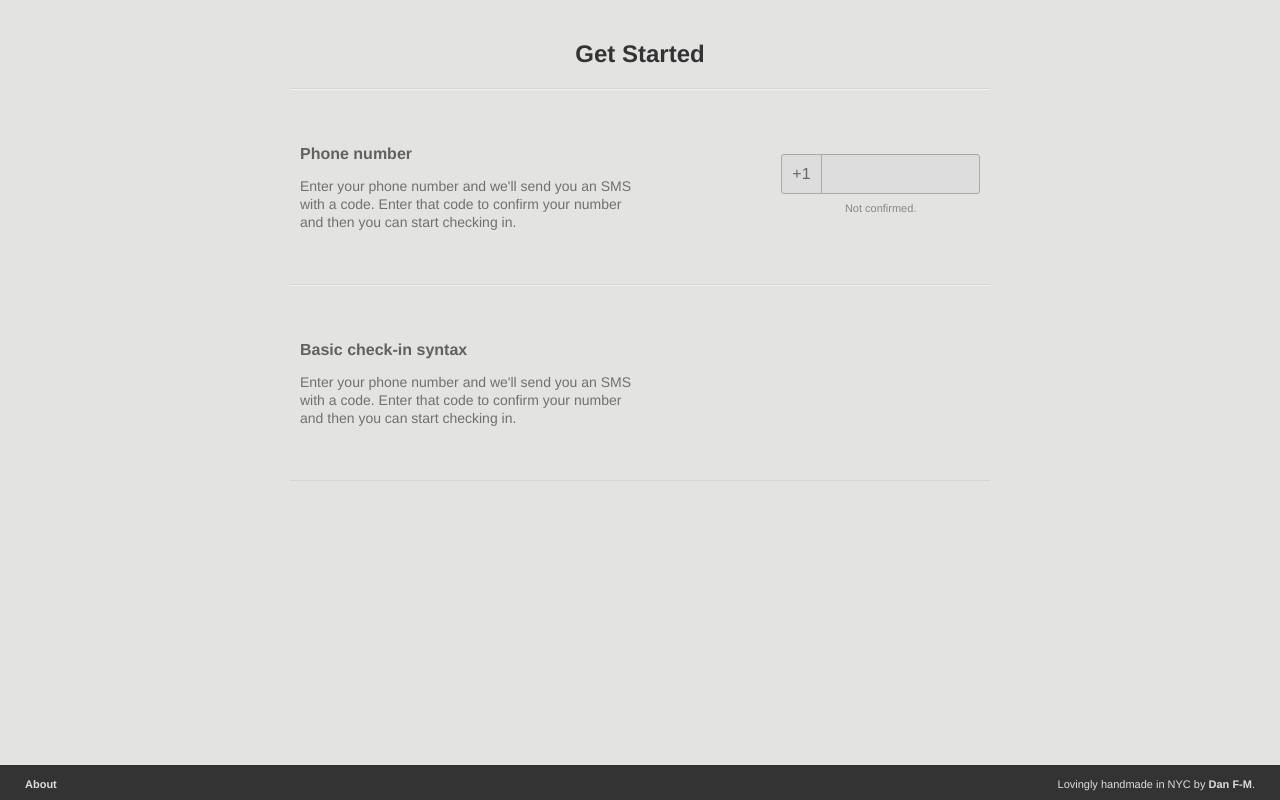
After one commit to dfm/4sq, a Flask app: template templates/main.html in a window 1280 px wide. The commit adds this page. Run offline with Flask 2, Linux system fonts and the light colour scheme; the template is opened without the code that fills it, so the values that code supplies are empty.

Commit message:
nicer settings page

```diff
--- a/app.py
+++ b/app.py
@@ -24,7 +24,7 @@ db = SQLAlchemy(app)
 api_connection = foursquare.Foursquare(
                         client_id=app.config["FOURSQUARE_ID"],
                         client_secret=app.config["FOURSQUARE_SECRET"],
-                        redirect_uri="http://4sq.dfm.io/oauth/authorize")
+                        redirect_uri=app.config["FOURSQUARE_URL"])
 
 
 def get_current_user():
@@ -45,7 +45,7 @@ def index():
         except foursquare.InvalidAuth:
             user = None
         else:
-            return flask.render_template("text.html", user=user)
+            return flask.render_template("main.html", user=user)
 
     return flask.render_template("index.html", user=user)
 
@@ -131,7 +131,6 @@ def api():
     rendered = "Check-in at: "
     rendered += "<a href=\"{0[canonicalUrl]}\" target=\"_blank\">{0[name]}</a>"
 
-    print(v["id"], result["shout"])
     p = {"venueId": v["id"], "broadcast": "private"}
     if result["shout"] is not None:
         p["shout"] = result["shout"]
@@ -172,6 +171,7 @@ def authorize():
     u0 = User.query.filter_by(foursquare_id=user["id"]).first()
     if u0 is None:
         u0 = User(user["id"], token, home_city)
+        u0.phone = user.get("contact", {}).get("phone", None)
 
     # Update the token and home city.
     u0.token = token
--- a/config.py
+++ b/config.py
@@ -23,3 +23,4 @@ class Config(object):
     # Foursquare.
     FOURSQUARE_ID = unicode(os.environ["FOURSQUARE_ID"])
     FOURSQUARE_SECRET = unicode(os.environ["FOURSQUARE_SECRET"])
+    FOURSQUARE_URL = unicode(os.environ["FOURSQUARE_URL"])
--- a/static/screen.css
+++ b/static/screen.css
@@ -4,14 +4,7 @@ html, body {
 }
 
 body {
-    background-color: #000;
-    -webkit-background-size: cover;
-       -moz-background-size: cover;
-         -o-background-size: cover;
-            background-size: cover;
-    background-position: 50% 50%;
-    background-repeat: no-repeat;
-    background-image: url('/static/large.png');
+    background-color: #e3e3e1;
     font-family: "Helvetica Neue", Helvetica, Arial, sans-serif;
     color: #eee;
 }
@@ -21,45 +14,20 @@ a {
     text-decoration: none;
 }
 
-#main {
-    position: fixed;
-    top: 25%;
-    left: auto;
-    right: 0;
-    width: 700px;
-    padding: 20px;
-    background-color: rgba(0, 0, 0, 0.5);
-}
-
-#tagline, #content {
-    font-size: 32px;
-    font-style: normal;
-    font-variant: normal;
-    font-weight: 100;
-    height: auto;
-    letter-spacing: 1px;
-    margin-bottom: 20px;
-}
-
-#foursquare-button {
-    width: 150px;
-    height: 24px;
-}
-
 #footer {
     position: fixed;
     bottom: 0;
     left: 0;
     right: 0;
-    background-color: rgba(0, 0, 0, 0.7);
+    background-color: #333;
     padding: 13px 25px 10px;
-    color: #aaa;
+    color: #ddd;
     font-size: 11px;
     font-weight: 400;
 }
 
 #footer a {
-    color: #aaa;
+    color: #ddd;
 }
 
 #footer-left {
@@ -75,28 +43,89 @@ a {
 }
 
 #content {
-    position: relative;
-    top: 25%;
-    padding: 20px;
+    height: auto;
+    margin-bottom: 20px;
     margin: 0 auto;
     width: 700px;
-    background-color: rgba(0, 0, 0, 0.5);
-    text-align: center;
+    color: #333;
 }
 
-input {
+.section-header {
+    font-size: 24px;
+    font-style: normal;
+    font-variant: normal;
+    font-weight: 600;
+
+    text-align: center;
+    padding: 40px 0 20px;
+    border-bottom: 1px solid #d5d5d3;
+}
+
+.section-body {
+    overflow: hidden;
+    vertical-align: middle;
+    padding: 39px 10px;
+    border-bottom: 1px solid #d5d5d3;
+    border-top: 1px solid #f2f2f1;
+}
+.section-info {
+    float: left;
+}
+
+.section-info h3 {
+    font-weight: 700;
+    margin-bottom: 8px;
+    color: #616161;
+    font-size: 16px;
+}
+
+.section-info p {
+    font-weight: 200;
+    color: #70706e;
+    font-size: 14px;
+    line-height: 18px;
+    max-width: 340px;
+    margin-right: 20px;
+}
+
+.section-ctrl {
+    vertical-align: middle;
+    overflow: hidden;
+    float: right;
+    padding-top: 25px;
+}
+
+.input-block {
+    font-size: 16px;
     display: block;
-    padding: 9px;
     border: solid 1px #aaa;
     background-color: #ddd;
+    border-radius: 3px;
+}
+
+.input-left {
+    display: inline-block;
+    color: #666;
+    padding: 10px;
+    border-right: 1px solid #aaa;
+}
+
+.input-middle {
+    padding: 10px;
+}
+
+.input-block input {
+    display: inline;
     outline: 0;
-    width: 600px;
-    margin: 10px auto;
-    font-size: 22px;
-    font-style: normal;
-    font-variant: normal;
-    font-weight: 300;
-    height: auto;
-    letter-spacing: 1px;
-    border-radius: 6px;
+    border: 0;
+    padding: 0;
+    margin: 0;
+    background-color: inherit;
 }
+
+.ctrl-text {
+    text-align: center;
+    font-size: 11px;
+    padding-top: 8px;
+    color: #888;
+}
--- a/templates/base.html
+++ b/templates/base.html
@@ -3,10 +3,10 @@
 <head>
     <meta http-equiv="content-type" content="text/html; charset=utf-8">
 
-    <title>Foursquare SMS</title>
+    <title>{% block title %}{% endblock %}</title>
 
     <link rel="stylesheet" href="{{ url_for(".static", filename="normalize.css") }}" type="text/css" media="screen">
-    <link rel="stylesheet" href="{{ url_for(".static", filename="screen.css") }}" type="text/css" media="screen">
+    {% block head %}{% endblock %}
 
 </head>
 <body>
--- a/templates/index.html
+++ b/templates/index.html
@@ -1,4 +1,10 @@
 {% extends "base.html" %}
+
+{% block title %}Foursquare via SMS{% endblock %}
+
+{% block head %}
+<link rel="stylesheet" href="{{ url_for(".static", filename="splash.css") }}" type="text/css" media="screen">
+{% endblock %}
 
 {% block content %}
 
--- /dev/null
+++ b/templates/main.html
@@ -0,0 +1,42 @@
+{% extends "base.html" %}
+
+{% block title %}Foursquare via SMS{% endblock %}
+
+{% block head %}
+<link rel="stylesheet" href="{{ url_for(".static", filename="screen.css") }}" type="text/css" media="screen">
+{% endblock %}
+
+{% block content %}
+
+<div id="content">
+    <div class="section-header">Get Started</div>
+
+    <div class="section-body">
+        <div class="section-info">
+            <h3>Phone number</h3>
+            <p>Enter your phone number and we'll send you an SMS with a
+            code. Enter that code to confirm your number and then you can
+            start checking in.</p>
+        </div>
+        <div class="section-ctrl">
+            <div class="input-block">
+                <span class="input-left">+1</span>
+                <span class="input-middle">
+                    <input type="text" size="12">
+                </span>
+            </div>
+            <div class="ctrl-text">Not confirmed.</div>
+        </div>
+    </div>
+
+    <div class="section-body">
+        <div class="section-info">
+            <h3>Basic check-in syntax</h3>
+            <p>Enter your phone number and we'll send you an SMS with a
+            code. Enter that code to confirm your number and then you can
+            start checking in.</p>
+        </div>
+    </div>
+</div>
+
+{% endblock %}
--- a/templates/text.html
+++ b/templates/text.html
@@ -3,9 +3,10 @@
 {% block content %}
 
 <div id="content">
-    <div>Try it out:</div>
+    <div>Confirm your phone number:</div>
     <form action="javascript:submit();">
         <input type="text" name="q" id="q">
+        <input type="submit" name="submit" value="Confirm">
     </form>
     <div id="result"></div>
 </div>
```
Also changed, not shown: static/splash.css (added, +102 -0 lines).
